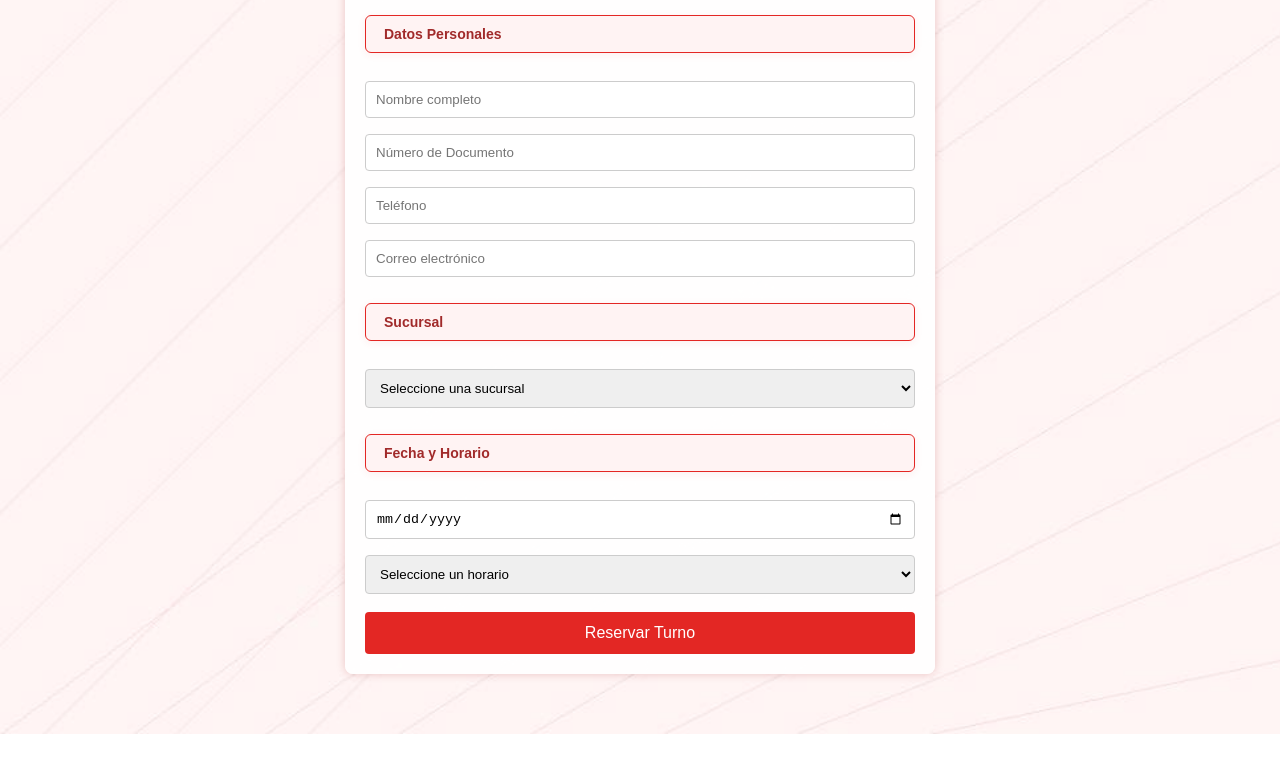
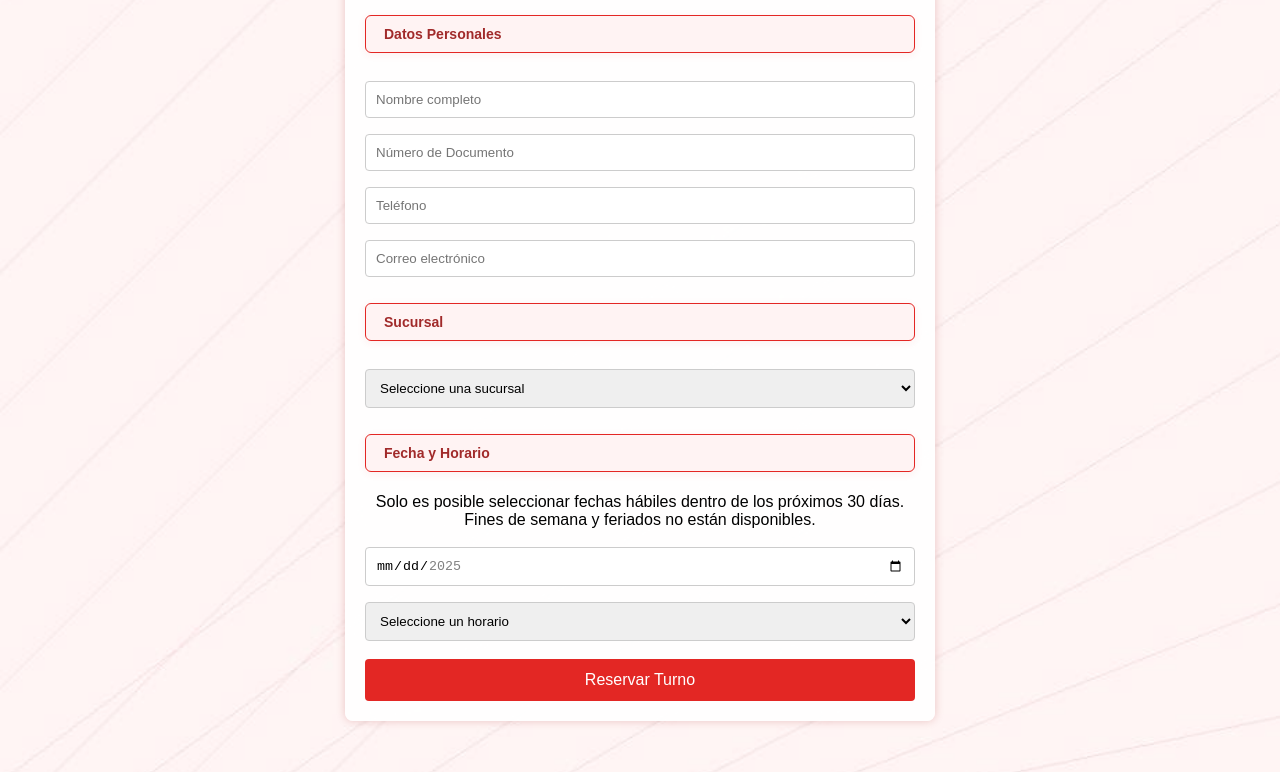
Before and after one commit to lucasc84/cclp_turnos_lcurto84, a website: page index.html in a window 1280 px wide. Shown: the part 284-1056 px from the top of the page. Before the commit the page ends 1018 px from the top, so only its background shows below. Drawn offline with nearby package versions, Linux system fonts and the light colour scheme; some packages are replaced by stand-ins of ours; no server answers; a script that the page names is missing.

Commit message:
no deja seleccionar dias anteriores, psoteriores a 30 días ni inhabiles, y mensaje visuakl en html

```diff
--- a/css/estilos.css
+++ b/css/estilos.css
@@ -58,6 +58,14 @@ h3 {
 
 }
 
+h4 {
+  font-size: 16px;
+  font-weight: normal;
+  color: #000000;
+  margin-bottom: 10px;
+  text-align: center;
+}
+
 /*Estilos para los campos del formulario y botones.*/
 
 form input, form select {
--- a/index.html
+++ b/index.html
@@ -41,6 +41,8 @@
 
       <h3>Fecha y Horario</h3>
 
+      <h4 class="mensaje-fecha">Solo es posible seleccionar fechas hábiles dentro de los próximos 30 días. Fines de semana y feriados no están disponibles.</h4>
+
       <input type="date" id="fecha" required />
       <select id="horario" required>
         <option value="">Seleccione un horario</option>
--- a/js/main.js
+++ b/js/main.js
@@ -1,4 +1,3 @@
-
 /*Script principal para la gestión de turnos.*/
 
 document.addEventListener('DOMContentLoaded', () => {
@@ -89,6 +88,21 @@ document.addEventListener('DOMContentLoaded', () => {
       }
     });
 
+    // --- BLOQUEAR DÍAS INHÁBILES EN EL INPUT DE FECHA ---
+    const fechaInput = document.getElementById('fecha');
+    // Establecer el mínimo y máximo
+    fechaInput.min = hoy.toISOString().split('T')[0];
+    fechaInput.max = maxFecha.toISOString().split('T')[0];
+    // Al abrir el calendario, bloquear días inhábiles
+    fechaInput.addEventListener('input', function() {
+      const fecha = new Date(this.value);
+      if (!esDiaHabil(fecha)) {
+        this.setCustomValidity('No se puede seleccionar un día inhábil o feriado.');
+      } else {
+        this.setCustomValidity('');
+      }
+    });
+
     const turnoForm = document.getElementById('turnoForm');
     turnoForm.addEventListener('submit', (e) => {
       e.preventDefault();
```
